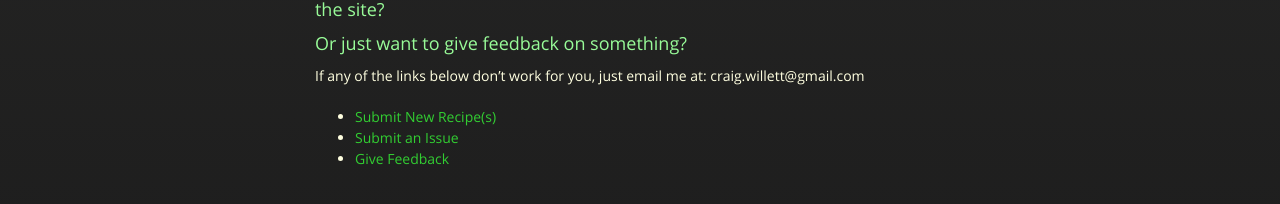
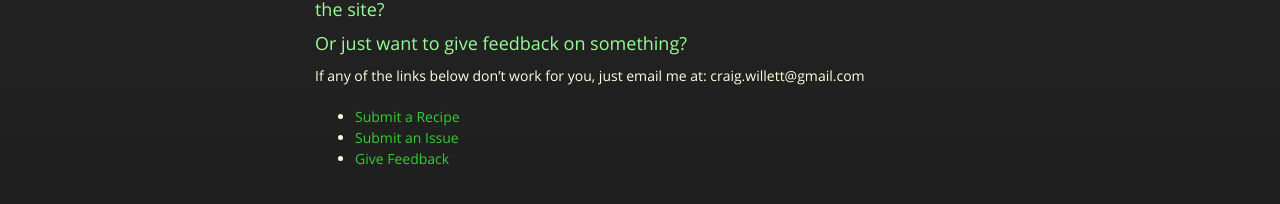
Before and after one commit to cmwillett/TheDigitalCookbook, a Jekyll site: the page built from Contact.md, in a window 1280 px wide. Shown: the part 526-730 px from the top of the page. Built offline with Jekyll 4.4.1, drawn with Linux system fonts in a browser that asks for light colours; nearby versions of some CDN libraries.

Commit message:
Update Contact.md

```diff
--- a/Contact.md
+++ b/Contact.md
@@ -9,6 +9,6 @@ tags: contact,feedback,issue,submit
 
 If any of the links below don't work for you, just email me at:  craig.willett@gmail.com
 
-* [Submit New Recipe(s)]({{site.github.url}}/Contact/SubmitRecipe/index.html)
+* [Submit a Recipe]({{site.github.url}}/Contact/SubmitRecipe/index.html)
 * [Submit an Issue]({{site.github.url}}/Contact/SubmitIssue/index.html)
 * [Give Feedback]({{site.github.url}}/Contact/GiveFeedback/index.html)
```
